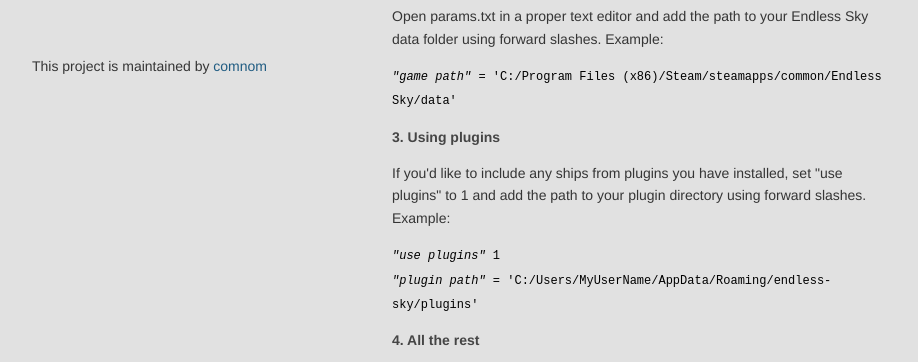
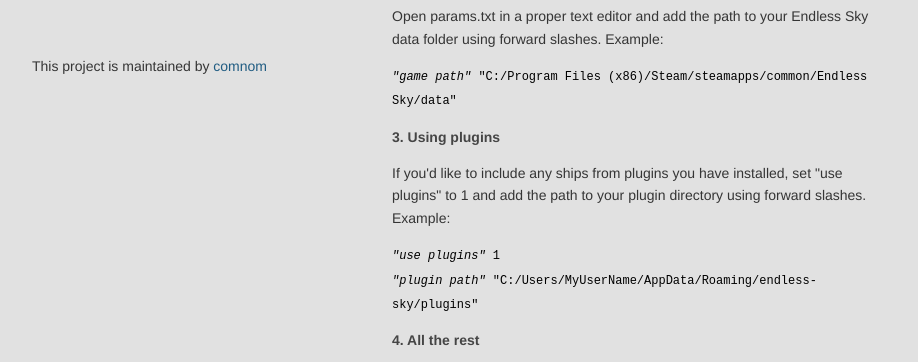
Before and after one commit to comnom/Endless-Gauntlet, a plain HTML site: page index.html in a window 1280 px wide. Shown: the part 653-1015 px from the top of the page, without its empty margins (178-1096 px from the left). Drawn offline with Linux system fonts and the light colour scheme; no server answers.

Commit message:
fix some formatting errors

```diff
--- a/index.html
+++ b/index.html
@@ -40,10 +40,10 @@
 					<p>Windows users will need to install <a href="https://www.python.org/downloads/">Python</a> v3.6. Linux and OSX users should have it installed already. Some Linux users may have 2.7 as their default. In that case you can install 3.6 side by side with 2.7.</p>
 					<h4>2. Add your Endless Sky path</h4>
 					<p>Open params.txt in a proper text editor and add the path to your Endless Sky data folder using forward slashes. Example:</p>
-					<p><code><var>"game path"</var> = 'C:/Program Files (x86)/Steam/steamapps/common/Endless Sky/data'</code><p>
+					<p><code><var>"game path"</var> "C:/Program Files (x86)/Steam/steamapps/common/Endless Sky/data"</code><p>
 					<h4>3. Using plugins</h4>
 					<p>If you'd like to include any ships from plugins you have installed, set "use plugins" to 1 and add the path to your plugin directory using forward slashes. Example:</p>
-					<p><code><var>"use plugins"</var> 1</code><br><code><var>"plugin path"</var> = 'C:/Users/MyUserName/AppData/Roaming/endless-sky/plugins'</code></p>
+					<p><code><var>"use plugins"</var> 1</code><br><code><var>"plugin path"</var> "C:/Users/MyUserName/AppData/Roaming/endless-sky/plugins"</code></p>
 					<h4>4. All the rest</h4>
 					<p>There are also several settings related to how challenging the resulting gauntlet will be. Everything in params.txt is heavily commented with examples, so feel free to toggle the various setting to get the desired difficulty.</p>
 					<div class="changelog-back" onclick="toggleChangelog()">
```
